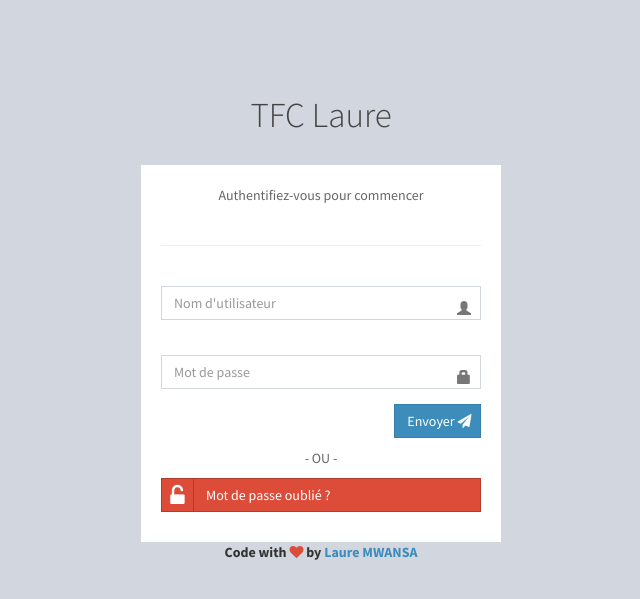
After one commit to ljoboy/archiver_v2, a CodeIgniter app: the page made by application/views/layout/login.php in a window 1280 px wide. The commit adds this page. Shown: the top 599 px of the page, without its empty margins (319-959 px from the left). Run offline with CodeIgniter, Linux system fonts and the light colour scheme.

Commit message:
[ADD] login.php for login view
Signed-off-by: Jonathan Yombo <jonathanyombo@gmail.com>

```diff
--- /dev/null
+++ b/application/views/layout/login.php
@@ -0,0 +1,112 @@
+<!DOCTYPE html>
+<html lang="fr">
+
+<head>
+	<meta charset="utf-8">
+	<meta http-equiv="X-UA-Compatible" content="IE=edge">
+	<title><?= APP_NAME ?> | <?= isset($title) ? ucfirst($title) : 'Vos archives en sécurité' ?></title>
+	<!-- Tell the browser to be responsive to screen width -->
+	<meta content="width=device-width, initial-scale=1, maximum-scale=1, user-scalable=no" name="viewport">
+	<!-- Bootstrap 3.3.6 -->
+	<link rel="stylesheet" href="<?php echo base_url('assets/css/bootstrap.min.css');?>">
+	<!-- Font Awesome -->
+	<link rel="stylesheet" href="<?php echo base_url('assets/css/font-awesome.min.css');?>">
+	<!-- Ionicons -->
+	<link rel="stylesheet" href="https://cdnjs.cloudflare.com/ajax/libs/ionicons/2.0.1/css/ionicons.min.css">
+	<!-- Datetimepicker -->
+	<link rel="stylesheet" href="<?php echo base_url('assets/css/bootstrap-datetimepicker.min.css');?>">
+	<!-- Theme style -->
+	<link rel="stylesheet" href="<?php echo base_url('assets/css/AdminLTE.min.css');?>">
+	<!-- AdminLTE Skins. Choose a skin from the css/skins
+         folder instead of downloading all of them to reduce the load. -->
+	<link rel="stylesheet" href="<?php echo base_url('assets/css/_all-skins.min.css');?>">
+
+	<!-- HTML5 Shim and Respond.js IE8 support of HTML5 elements and media queries -->
+	<!-- WARNING: Respond.js doesn't work if you view the page via file:// -->
+	<!--[if lt IE 9]>
+	<script src="https://oss.maxcdn.com/html5shiv/3.7.3/html5shiv.min.js"></script>
+	<script src="https://oss.maxcdn.com/respond/1.4.2/respond.min.js"></script>
+	<![endif]-->
+
+	<!-- Google Font -->
+	<link rel="stylesheet"
+		  href="https://fonts.googleapis.com/css?family=Source+Sans+Pro:300,400,600,700,300italic,400italic,600italic">
+</head>
+
+<body class="hold-transition login-page">
+<div class="login-box">
+	<div class="login-logo">
+		<a href="<?= base_url(); ?>"><?= APP_NAME ?></a>
+	</div>
+	<!-- /.login-logo -->
+	<div class="login-box-body">
+		<p class="login-box-msg">Authentifiez-vous pour commencer</p>
+		<hr />
+		<?php
+		if (isset($this->session->error)) :
+			?>
+			<div class="alert alert-danger alert-dismissible">
+				<button type="button" class="close" data-dismiss="alert" aria-hidden="true">×</button>
+				<h4><i class="icon fa fa-ban"></i> Alerte !</h4>
+				<?= $this->session->error ?>
+			</div>
+		<?php elseif (isset($this->session->succes)) :
+			?>
+			<div class="alert alert-success alert-dismissible">
+				<button type="button" class="close" data-dismiss="alert" aria-hidden="true">×</button>
+				<h4><i class="icon fa fa-check"></i> Alerte !</h4>
+				<?= $this->session->succes ?>
+			</div>
+		<?php endif; ?>
+
+		<?= form_open(site_url('auth/login')) ?>
+		<div class="form-group has-feedback">
+			<label for="pseudo"></label>
+			<input autocomplete="username" class="form-control" id="pseudo" name="pseudo" placeholder="Nom d'utilisateur"
+				   type="text"/>
+			<span class="glyphicon glyphicon-user form-control-feedback"></span>
+			<span class="text-danger"><?php echo form_error('pseudo'); ?></span>
+		</div>
+		<div class="form-group has-feedback">
+			<label for="mdp"></label>
+			<input autocomplete="current-password" class="form-control" id="mdp" name="mdp" placeholder="Mot de passe"
+				   type="password"/>
+			<span class="glyphicon glyphicon-lock form-control-feedback"></span>
+			<span class="text-danger"><?php echo form_error('mdp'); ?></span>
+		</div>
+		<div class="row">
+			<div class="col-xs-8">
+			</div>
+			<!-- /.col -->
+			<div class="col-xs-4">
+				<button type="submit" class="btn btn-primary btn-block btn-flat">Envoyer <i
+						class="fa fa-paper-plane"></i></button>
+			</div>
+			<!-- /.col -->
+		</div>
+		<?= form_close() ?>
+
+		<div class="social-auth-links text-center">
+			<p>- OU -</p>
+<!--			<a href="--><?//= site_url('auth/ajouter'); ?><!--" class="btn btn-block btn-social btn-facebook btn-flat"><i-->
+<!--					class="fa fa-user-plus"></i>-->
+<!--				Créer un compte</a>-->
+			<a href="<?= site_url('auth/modifier') ?>" class="btn btn-block btn-social btn-google btn-flat"><i
+					class="fa fa-unlock-alt"></i>
+				Mot de passe oublié ?</a>
+		</div>
+	</div>
+	<!-- /.login-box-body -->
+	<footer class="footer text-center">
+			<b>Code with <i class="fa fa-heart text-red"></i> by <a href="#">Laure MWANSA</a></b>
+	</footer>
+</div>
+<!-- /.login-box -->
+
+<!-- jQuery 3 -->
+<script src="<?= base_url('assets/js/jquery-2.2.3.min.js'); ?>"></script>
+<!-- Bootstrap 3.3.7 -->
+<script src="<?= base_url('assets/js/bootstrap.min.js'); ?>"></script>
+</body>
+
+</html>
```
Also changed, not shown: application/views/layout/main.php (+11 -0 lines).
